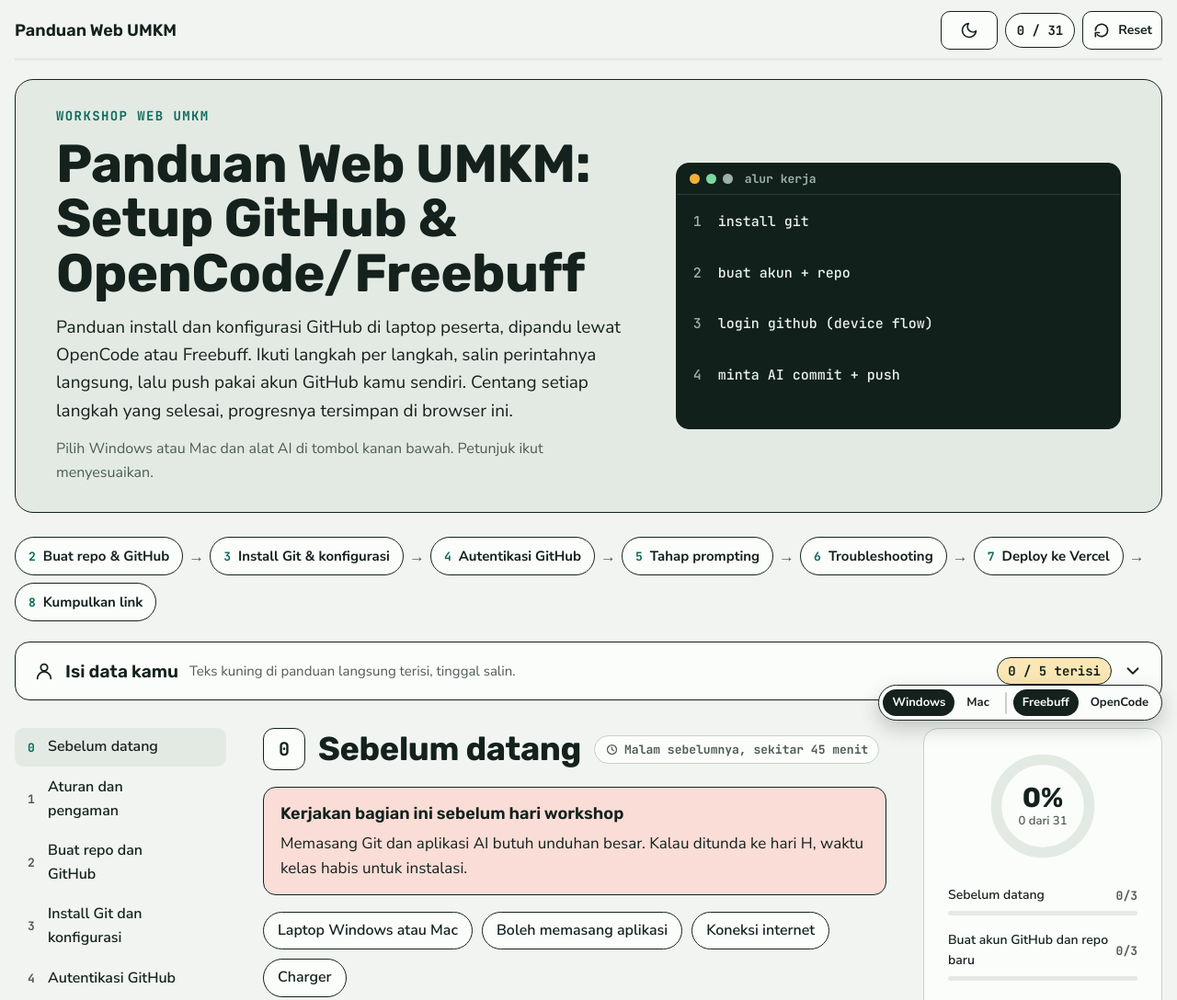
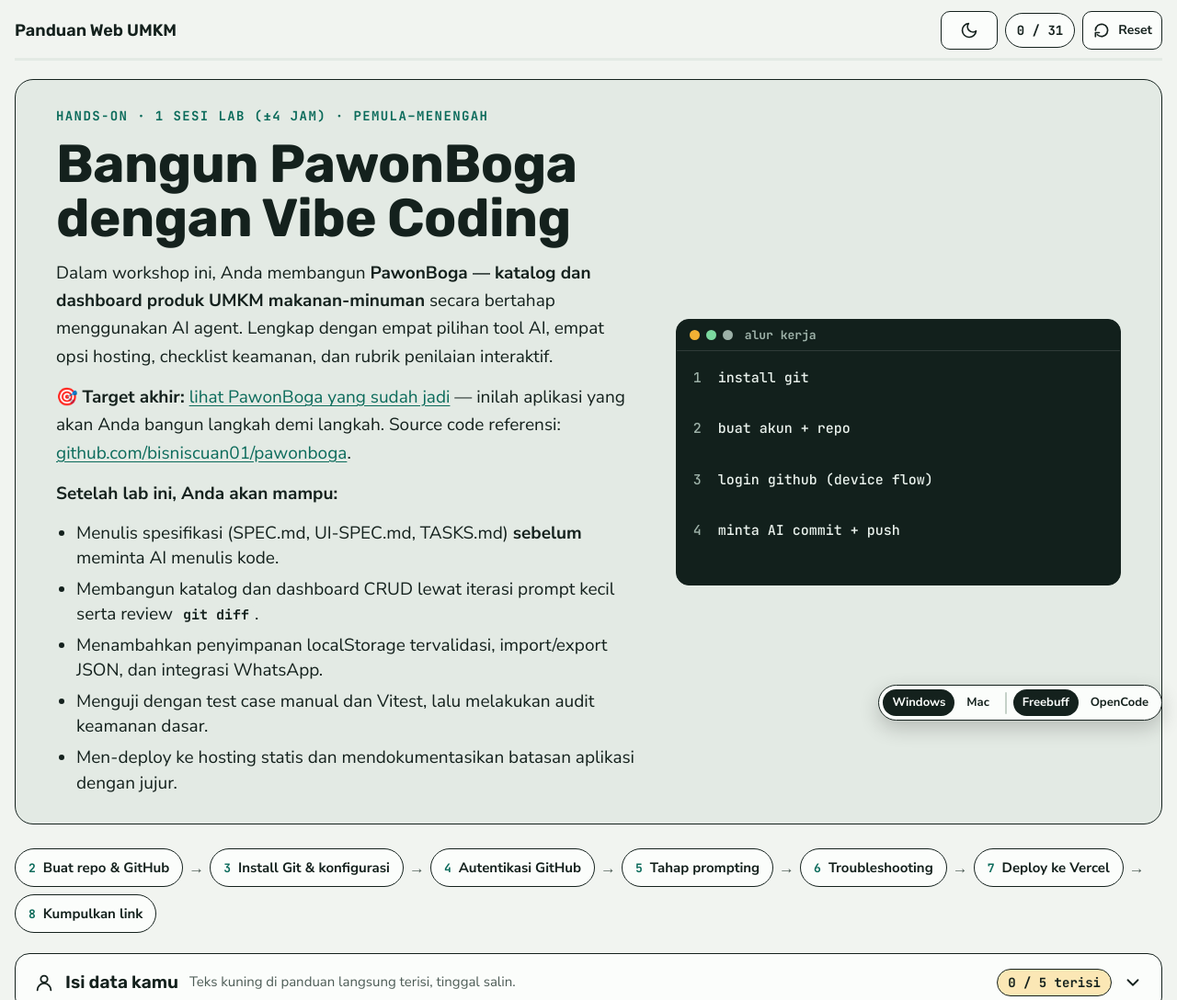
Before and after one commit to muhian/panduanchatekraf, a plain HTML site: page index.html in a window 1280 px wide. Shown: the top 1088 px of the page at 92% size. Drawn offline with Linux system fonts and the light colour scheme.

Commit message:
Match hero copy to Lab Vibe Coding UMKM header

```diff
--- a/index.html
+++ b/index.html
@@ -58,6 +58,8 @@ b,strong{font-weight:700}
 .eyebrow{font:700 14px/1.3 var(--f-mono);letter-spacing:.1em;text-transform:uppercase;color:var(--accent)}
 .head h1{font-size:clamp(34px,5.6vw,58px);line-height:1.02;font-weight:700}
 .lead{font-size:19px;max-width:60ch}
+.head-list{margin:0;padding-left:22px;display:grid;gap:6px;font-size:19px;max-width:60ch}
+.head-list li{line-height:1.45}
 .muted{color:var(--muted)}
 @media (max-width:1000px){ .head{grid-template-columns:minmax(0,1fr)} }
 .term{background:var(--code-bg);border:1.5px solid var(--edge);border-radius:14px;overflow:hidden;min-width:0}
@@ -265,10 +267,18 @@ html{scroll-behavior:smooth}
 
 <header class="head">
   <div class="head-copy">
-    <p class="eyebrow">Workshop Web UMKM</p>
-    <h1>Panduan Web UMKM: Setup GitHub &amp; OpenCode/Freebuff</h1>
-    <p class="lead">Panduan install dan konfigurasi GitHub di laptop peserta, dipandu lewat OpenCode atau Freebuff. Ikuti langkah per langkah, salin perintahnya langsung, lalu push pakai akun GitHub kamu sendiri. Centang setiap langkah yang selesai, progresnya tersimpan di browser ini.</p>
-    <p class="muted" style="font-size:16px">Pilih Windows atau Mac dan alat AI di tombol kanan bawah. Petunjuk ikut menyesuaikan.</p>
+    <p class="eyebrow">Hands-On · 1 sesi lab (±4 jam) · Pemula–menengah</p>
+    <h1>Bangun PawonBoga dengan Vibe Coding</h1>
+    <p class="lead">Dalam workshop ini, Anda membangun <b>PawonBoga — katalog dan dashboard produk UMKM makanan-minuman</b> secara bertahap menggunakan AI agent. Lengkap dengan empat pilihan tool AI, empat opsi hosting, checklist keamanan, dan rubrik penilaian interaktif.</p>
+    <p class="lead">🎯 <b>Target akhir:</b> <a href="https://bisniscuan01.github.io/pawonboga/" target="_blank" rel="noopener">lihat PawonBoga yang sudah jadi</a> — inilah aplikasi yang akan Anda bangun langkah demi langkah. Source code referensi: <a href="https://github.com/bisniscuan01/pawonboga" target="_blank" rel="noopener">github.com/bisniscuan01/pawonboga</a>.</p>
+    <p class="lead"><b>Setelah lab ini, Anda akan mampu:</b></p>
+    <ul class="head-list">
+      <li>Menulis spesifikasi (SPEC.md, UI-SPEC.md, TASKS.md) <b>sebelum</b> meminta AI menulis kode.</li>
+      <li>Membangun katalog dan dashboard CRUD lewat iterasi prompt kecil serta review <code class="i">git diff</code>.</li>
+      <li>Menambahkan penyimpanan localStorage tervalidasi, import/export JSON, dan integrasi WhatsApp.</li>
+      <li>Menguji dengan test case manual dan Vitest, lalu melakukan audit keamanan dasar.</li>
+      <li>Men-deploy ke hosting statis dan mendokumentasikan batasan aplikasi dengan jujur.</li>
+    </ul>
   </div>
   <div class="term" aria-label="Gambaran alur kerja">
     <div class="term-bar"><i></i><i></i><i></i><span>alur kerja</span></div>
```
